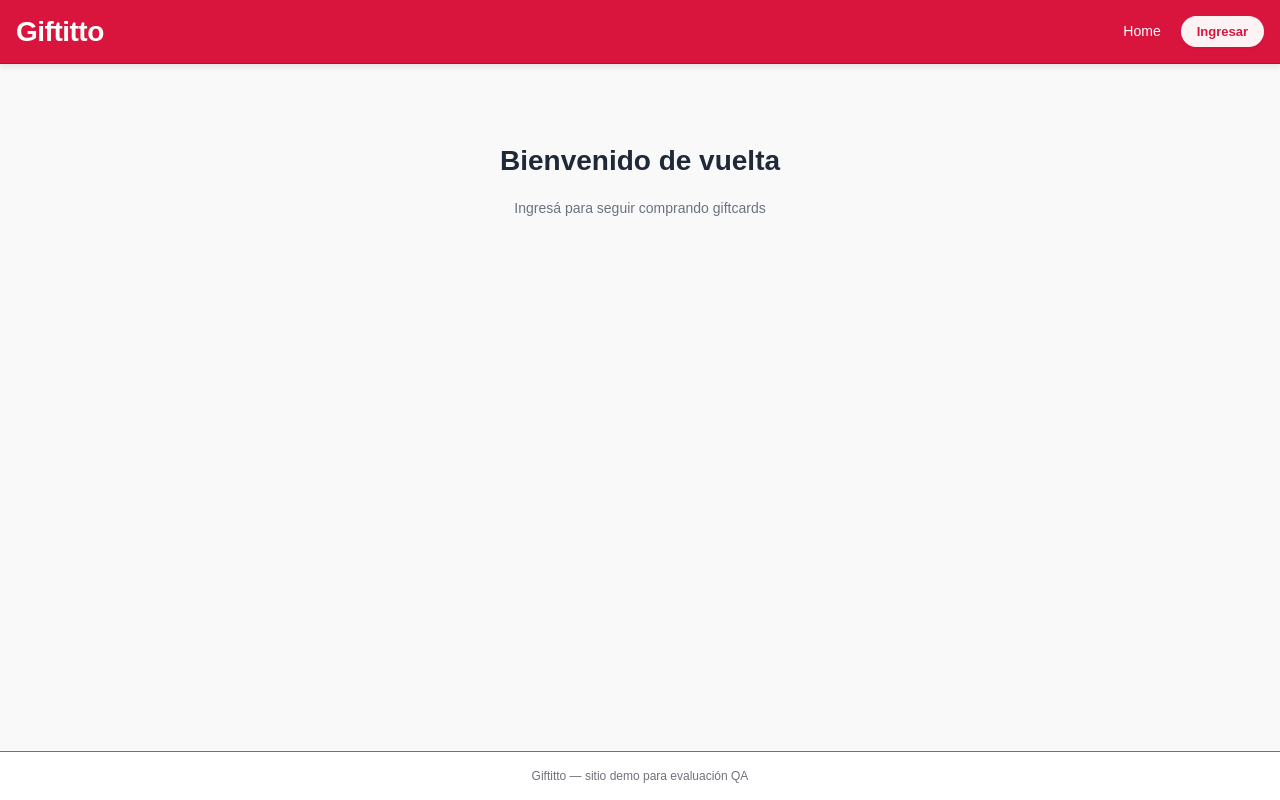
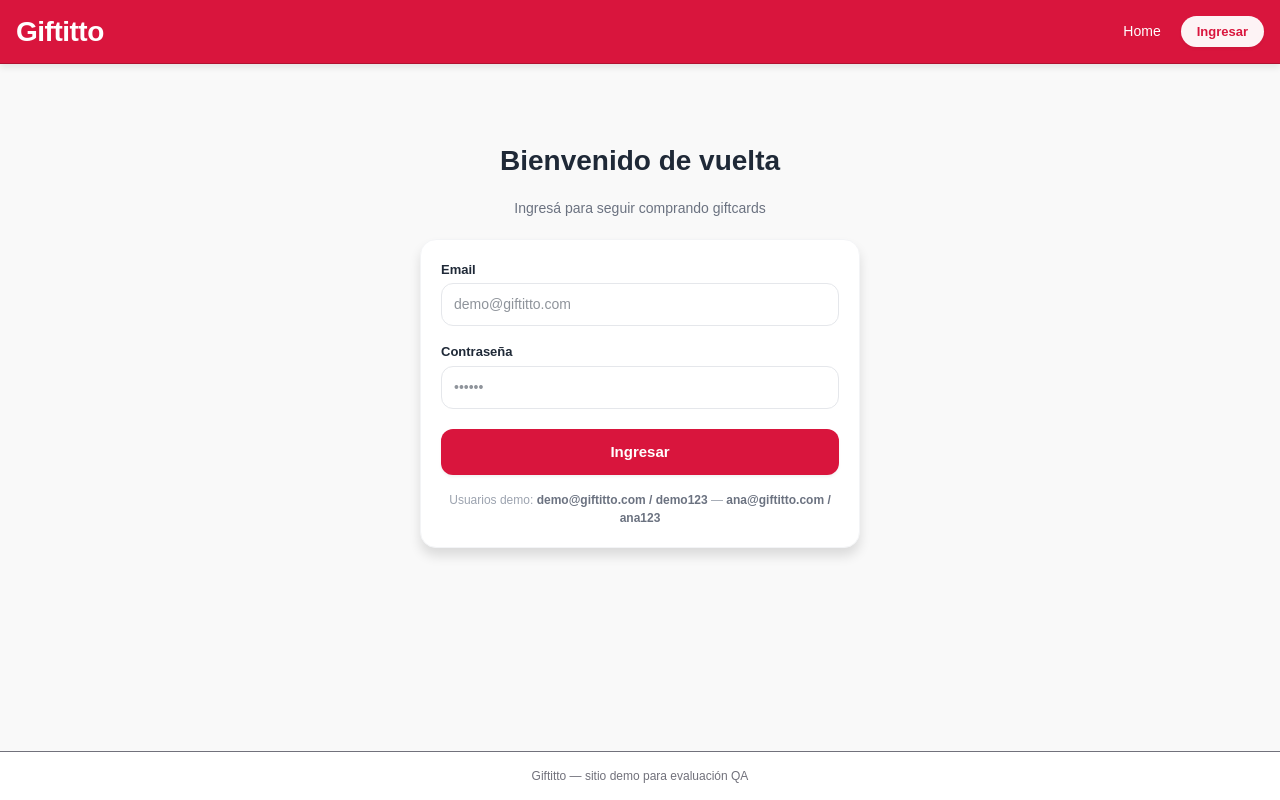
Before and after one commit to Giftitto-DEV/GiftittoQA, a Next.js app: page /login in a window 1280 px wide. Built offline with nearby package versions, Linux system fonts and the light colour scheme; no server answers.

Commit message:
fix: login formulario visible (remueve scale-in conflictivo que dejaba opacity 0)

```diff
--- a/app/login/page.tsx
+++ b/app/login/page.tsx
@@ -53,7 +53,7 @@ function LoginForm() {
         </p>
         <form
           onSubmit={handleSubmit}
-          className="fade-up scale-in"
+          className="fade-up"
           style={{
             backgroundColor: colors.card,
             borderRadius: borderRadius.xl,
@@ -61,6 +61,7 @@ function LoginForm() {
             boxShadow: shadows.lg,
             padding: spacing.xl,
             animationDelay: "0.18s",
+            opacity: 1,
           }}
           noValidate
         >
```
